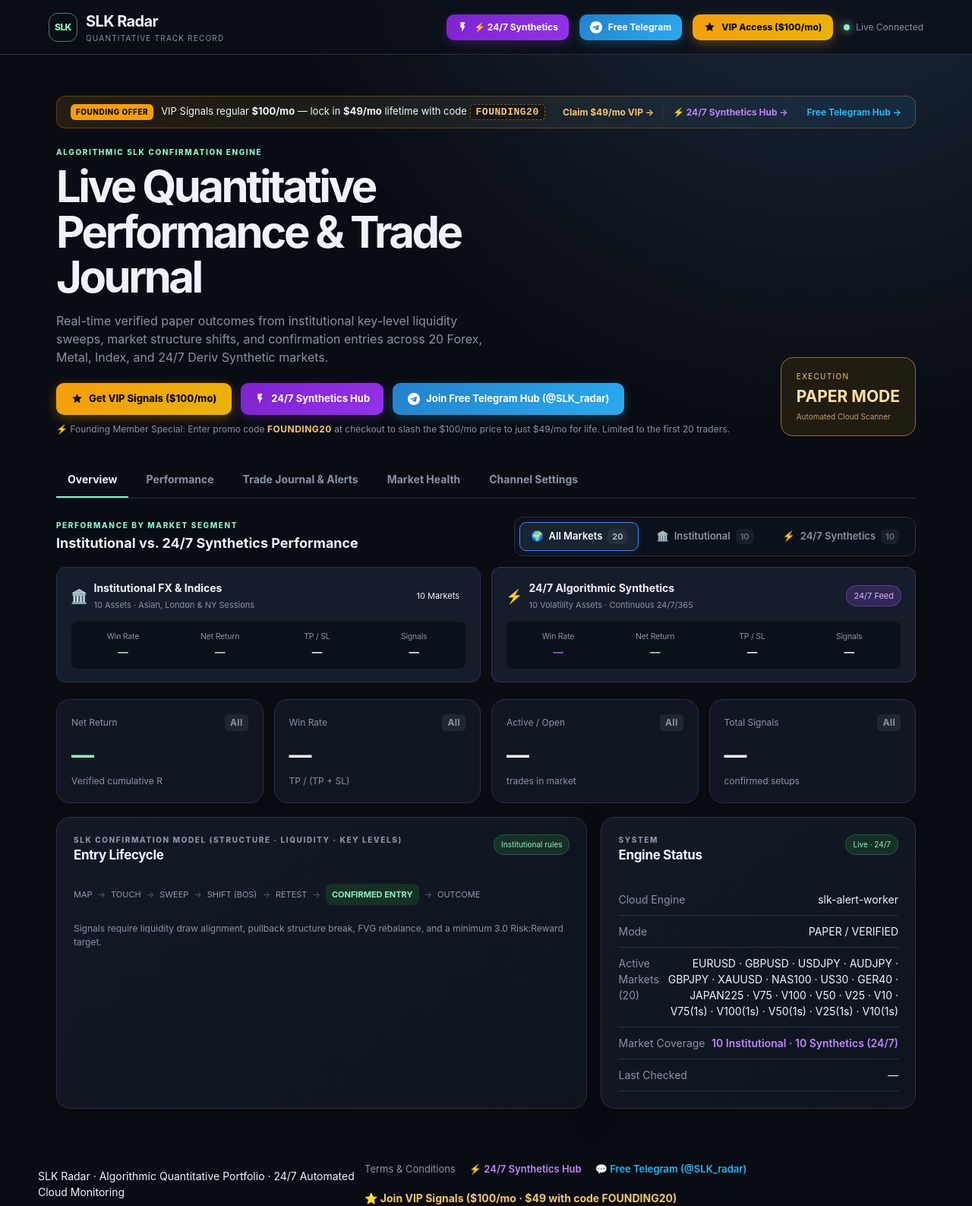
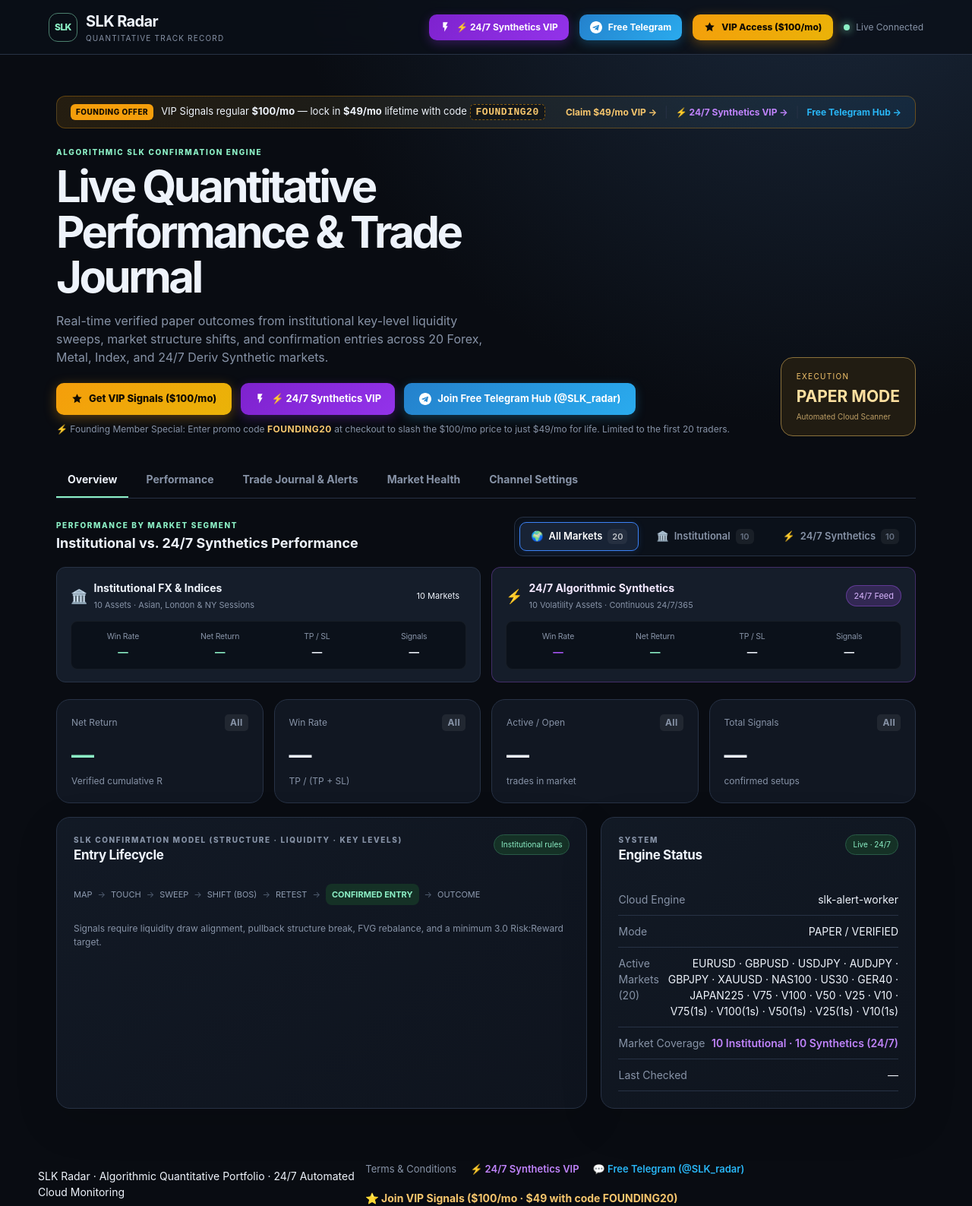
Before and after one commit to Abidamz/SLK-bot, a website: page dashboard/index.html in a window 1280 px wide. Shown: the whole page at 76% size. Drawn offline with Linux system fonts and the light colour scheme; no server answers.

Commit message:
feat(monetization): route 24/7 Synthetics to Whop VIP paywall and remove public invite links
Co-authored-by: arena-agent <297053741+arena-agent@users.noreply.github.com>

```diff
--- a/dashboard/index.html
+++ b/dashboard/index.html
@@ -16,9 +16,9 @@
       </div>
     </div>
     <div class="header-actions">
-      <a href="https://t.me/+sBrVmW1u8osyM2Q0" target="_blank" rel="noopener noreferrer" class="synthetics-btn" title="Join 24/7 Synthetics Channel">
+      <a href="https://whop.com/slk-radar/slk-radar-vip-signals/" target="_blank" rel="noopener noreferrer" class="synthetics-btn" title="Join 24/7 Synthetics Channel">
         <svg width="15" height="15" viewBox="0 0 24 24" fill="currentColor"><path d="M7 2v11h3v9l7-12h-4l4-8z"/></svg>
-        <span>⚡ 24/7 Synthetics</span>
+        <span>⚡ 24/7 Synthetics VIP</span>
       </a>
       <a href="https://t.me/SLK_radar" target="_blank" rel="noopener noreferrer" class="tg-btn" title="Join Free Telegram Trading Hub">
         <svg width="15" height="15" viewBox="0 0 24 24" fill="currentColor"><path d="M12 0C5.373 0 0 5.373 0 12s5.373 12 12 12 12-5.373 12-12S18.627 0 12 0zm5.894 8.221l-1.97 9.28c-.145.658-.537.818-1.084.508l-3-2.21-1.446 1.394c-.14.18-.357.295-.6.295-.002 0-.003 0-.005 0l.213-3.054 5.56-5.022c.24-.213-.054-.334-.373-.121l-6.869 4.326-2.96-.924c-.643-.204-.657-.643.136-.953l11.57-4.461c.537-.194 1.006.131.863.926z"/></svg>
@@ -44,7 +44,7 @@
       <div class="banner-right">
         <a href="https://whop.com/slk-radar/slk-radar-vip-signals" target="_blank" rel="noopener noreferrer" class="banner-vip">Claim $49/mo VIP →</a>
         <span class="banner-sep">|</span>
-        <a href="https://t.me/+sBrVmW1u8osyM2Q0" target="_blank" rel="noopener noreferrer" style="color: #c084fc; font-weight: 700; font-size: 12px; text-decoration: none;">⚡ 24/7 Synthetics Hub →</a>
+        <a href="https://whop.com/slk-radar/slk-radar-vip-signals/" target="_blank" rel="noopener noreferrer" style="color: #c084fc; font-weight: 700; font-size: 12px; text-decoration: none;">⚡ 24/7 Synthetics VIP →</a>
         <span class="banner-sep">|</span>
         <a href="https://t.me/SLK_radar" target="_blank" rel="noopener noreferrer" class="banner-tg">Free Telegram Hub →</a>
       </div>
@@ -60,9 +60,9 @@
             <svg width="16" height="16" viewBox="0 0 24 24" fill="currentColor"><path d="M12 2l3.09 6.26L22 9.27l-5 4.87 1.18 6.88L12 17.77l-6.18 3.25L7 14.14 2 9.27l6.91-1.01L12 2z"/></svg>
             <span>Get VIP Signals ($100/mo)</span>
           </a>
-          <a href="https://t.me/+sBrVmW1u8osyM2Q0" target="_blank" rel="noopener noreferrer" class="synthetics-btn" style="padding: 11px 18px; font-size: 13px;">
+          <a href="https://whop.com/slk-radar/slk-radar-vip-signals/" target="_blank" rel="noopener noreferrer" class="synthetics-btn" style="padding: 11px 18px; font-size: 13px;">
             <svg width="15" height="15" viewBox="0 0 24 24" fill="currentColor"><path d="M7 2v11h3v9l7-12h-4l4-8z"/></svg>
-            <span>24/7 Synthetics Hub</span>
+            <span>⚡ 24/7 Synthetics VIP</span>
           </a>
           <a href="https://t.me/SLK_radar" target="_blank" rel="noopener noreferrer" class="tg-btn" style="padding: 11px 20px; font-size: 13px;">
             <svg width="16" height="16" viewBox="0 0 24 24" fill="currentColor"><path d="M12 0C5.373 0 0 5.373 0 12s5.373 12 12 12 12-5.373 12-12S18.627 0 12 0zm5.894 8.221l-1.97 9.28c-.145.658-.537.818-1.084.508l-3-2.21-1.446 1.394c-.14.18-.357.295-.6.295-.002 0-.003 0-.005 0l.213-3.054 5.56-5.022c.24-.213-.054-.334-.373-.121l-6.869 4.326-2.96-.924c-.643-.204-.657-.643.136-.953l11.57-4.461c.537-.194 1.006.131.863.926z"/></svg>
@@ -244,8 +244,8 @@
           <span class="synth-badge">⚡ 24/7 Continuous Market</span>
           <h3>Deriv Algorithmic Synthetic Indices (10 Volatility Assets)</h3>
           <p>Continuous algorithmic liquidity across 10 Volatility Indices (V75, V100, V50, V25, V10 and the 1s series). While traditional forex and equity indices close for the weekend, Deriv synthetic indices trade 24 hours a day, 7 days a week, 365 days a year with institutional market structure, zero spread widening spikes, and pure price action execution.</p>
-          <a href="https://t.me/+sBrVmW1u8osyM2Q0" target="_blank" rel="noopener noreferrer" class="synth-tg-link">
-            <span>👉 Open 24/7 Synthetics Channel (Free Signals & Previews)</span>
+          <a href="https://whop.com/slk-radar/slk-radar-vip-signals/" target="_blank" rel="noopener noreferrer" class="synth-tg-link">
+            <span>👉 Unlock 24/7 Synthetics VIP Signals (Instant Access)</span>
           </a>
         </div>
       </div>
@@ -468,7 +468,7 @@
       <span>SLK Radar · Algorithmic Quantitative Portfolio · 24/7 Automated Cloud Monitoring</span>
       <div style="display: flex; gap: 18px; align-items: center; flex-wrap: wrap;">
         <a href="terms.html" style="color: var(--muted); font-size: 13px;">Terms & Conditions</a>
-        <a href="https://t.me/+sBrVmW1u8osyM2Q0" target="_blank" rel="noopener noreferrer" style="color: #c084fc; font-size: 13px; font-weight: 600;">⚡ 24/7 Synthetics Hub</a>
+        <a href="https://whop.com/slk-radar/slk-radar-vip-signals/" target="_blank" rel="noopener noreferrer" style="color: #c084fc; font-size: 13px; font-weight: 600;">⚡ 24/7 Synthetics VIP</a>
         <a href="https://t.me/SLK_radar" target="_blank" rel="noopener noreferrer" style="color: #29b6f6; font-size: 13px; font-weight: 600;">💬 Free Telegram (@SLK_radar)</a>
         <a href="https://whop.com/slk-radar/slk-radar-vip-signals" target="_blank" rel="noopener noreferrer" style="color: #f6c66d; font-weight: 700;">⭐ Join VIP Signals ($100/mo · $49 with code FOUNDING20)</a>
       </div>
```
Also changed, not shown: CONTINUATION_HANDOFF.md (+1 -1 lines), worker/src/dashboard_html.ts (+8 -8 lines).
